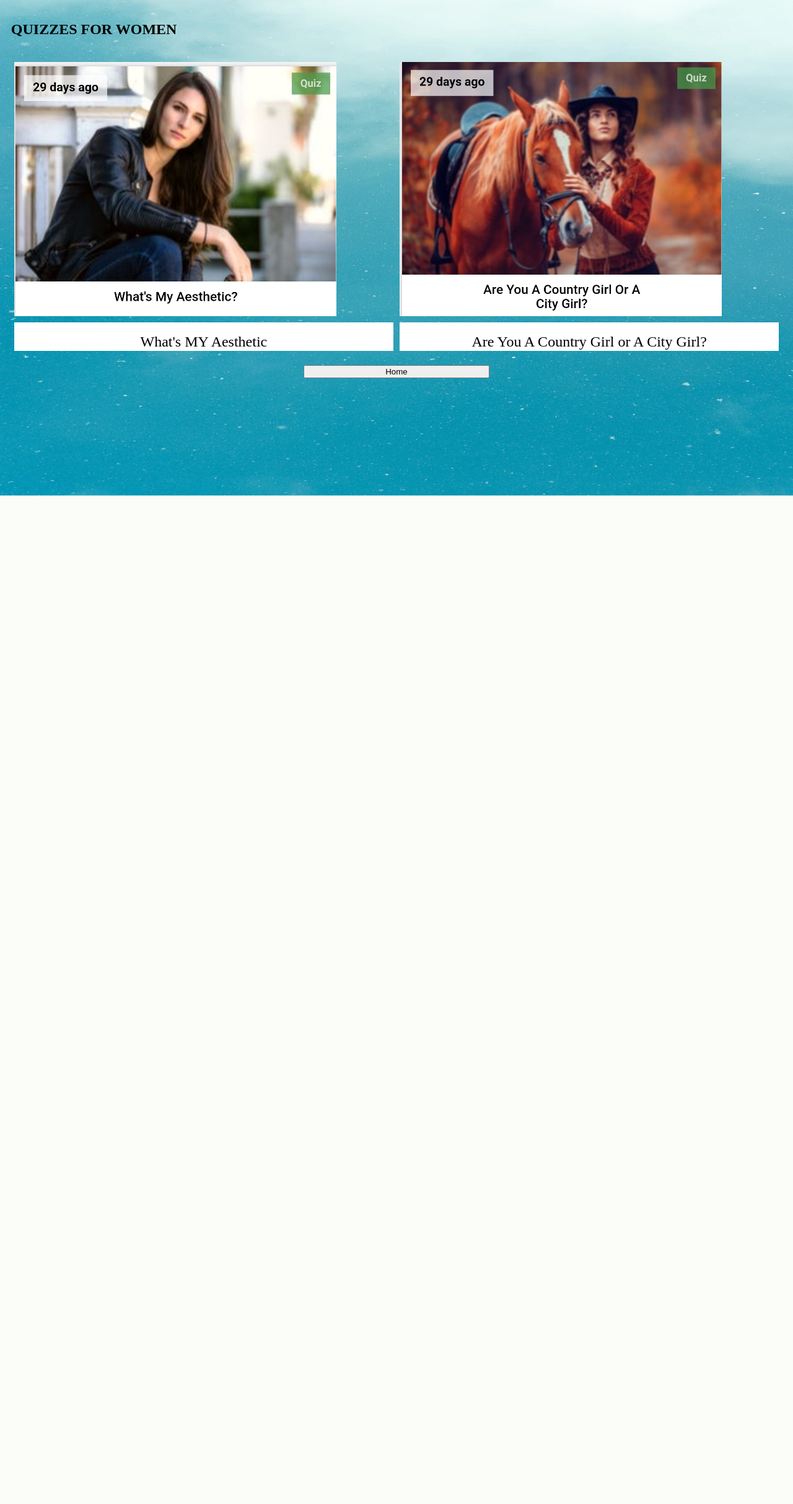
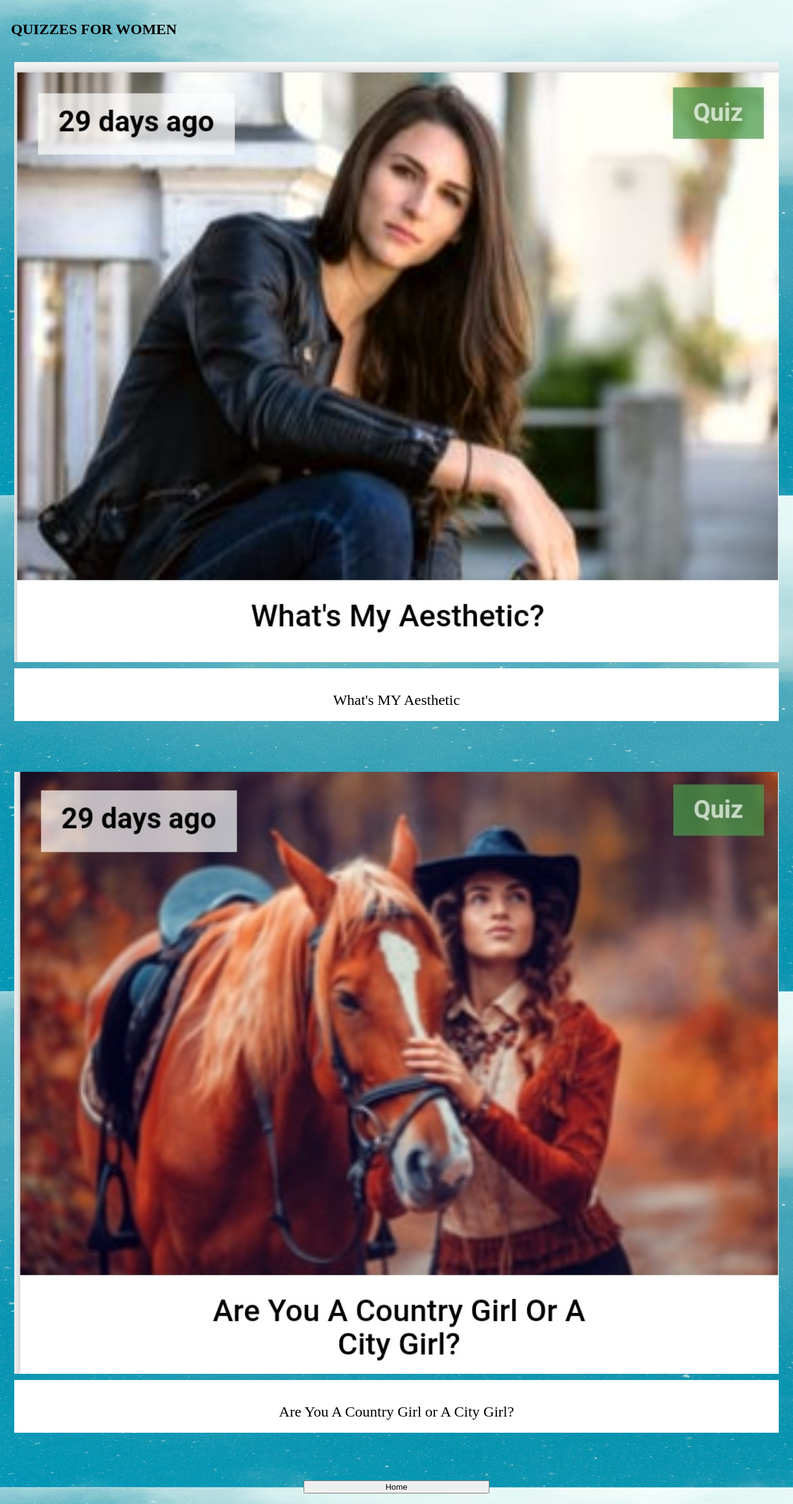
Before and after one commit to Meghana-Ravooru/quiz1, a PHP site: page /women.html in a window 1280 px wide. Shown: the whole page at 62% size. Before the commit the page ends 800 px from the top, so only its background shows below. Run offline with PHP 8.4, Linux system fonts and the light colour scheme.

Commit message:
Add files via upload

```diff
--- a/intern.css
+++ b/intern.css
@@ -49,7 +49,7 @@ nav a{
 
 .column{
          float:left;
-         width:50%;
+         width:45%;
          padding:5px;
 }
 .row::after{
--- a/women.html
+++ b/women.html
@@ -12,7 +12,7 @@
     display: flex;
 }
 .column{
-     flex: 33.5%;
+     flex: 45.5%;
      padding: 5px;
 }
 
@@ -32,21 +32,33 @@ body
 
 <div class="row">
   <div class="column">
-  <img src="women_image1.jpg" alt="pic" style="width:85%">
-  </div>
-  <div class="column">
-  <img src="women_image2.jpg" alt="pic" style="width:85%">
+  <img src="women_image1.jpg" alt="pic" style="width:100%">
   </div>
 </div>
-<nav>
+ <nav>
+<div class="row">
+ <div class="column">
+  <a href=https://www.quizony.com/what-s-my-aesthetic/index.html>What's MY Aesthetic</a>
+  </div>
+</div>
+<br>
+<br>
+<br>
+<br>
 <div class="row">
   <div class="column">
-  <a href=https://www.quizony.com/what-s-my-aesthetic/index.html>What's MY Aesthetic</a>
+  <img src="women_image2.jpg" alt="pic" style="width:100%">
   </div>
+</div>
+  <nav>
+<div class="row">
   <div class="column">
   <a href=https://www.quizony.com/users-quizzes/are-you-a-country-girl-or-a-city-girl/index.html>Are You A Country Girl or A City Girl?</a>
   </div>
 </div>
+<br>
+<br>
+<br>
 <br>
   <center>
   <input type="button" class="btn btn-lg btn-success" onclick="location.href='internship.html';" value="Home" style="width:300px";/>
```
Also changed, not shown: adult.html (+16 -3 lines), all.html (+17 -4 lines), couple.html (+16 -3 lines), kids.html (+16 -3 lines), men.html (+16 -3 lines).
